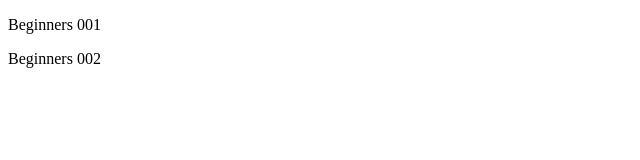
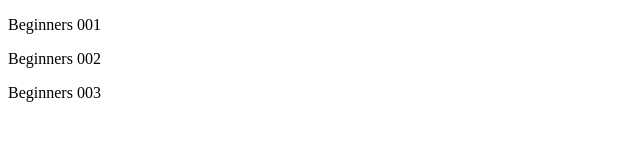
Before and after one commit to XamanJay/Test_Beginners, a plain HTML site: page index.html in a window 1280 px wide. Shown: the whole page, without its empty margins (0-640 px from the left). Drawn offline with Linux system fonts and the light colour scheme.

Commit message:
added 003

```diff
--- a/index.html
+++ b/index.html
@@ -9,5 +9,6 @@
 <body>
     <p>Beginners 001</p>
     <p>Beginners 002</p>
+    <p>Beginners 003</p>
 </body>
 </html>
```
